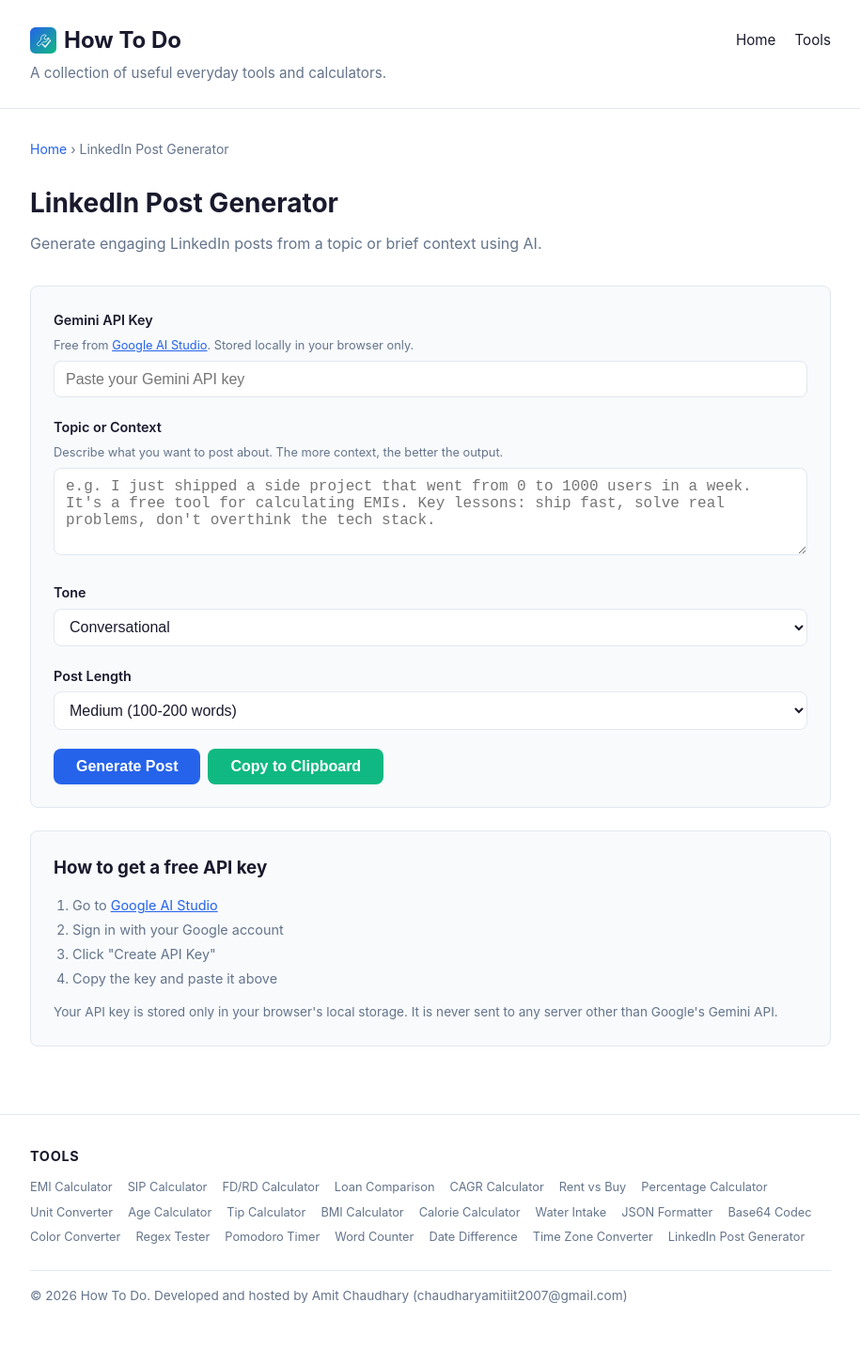
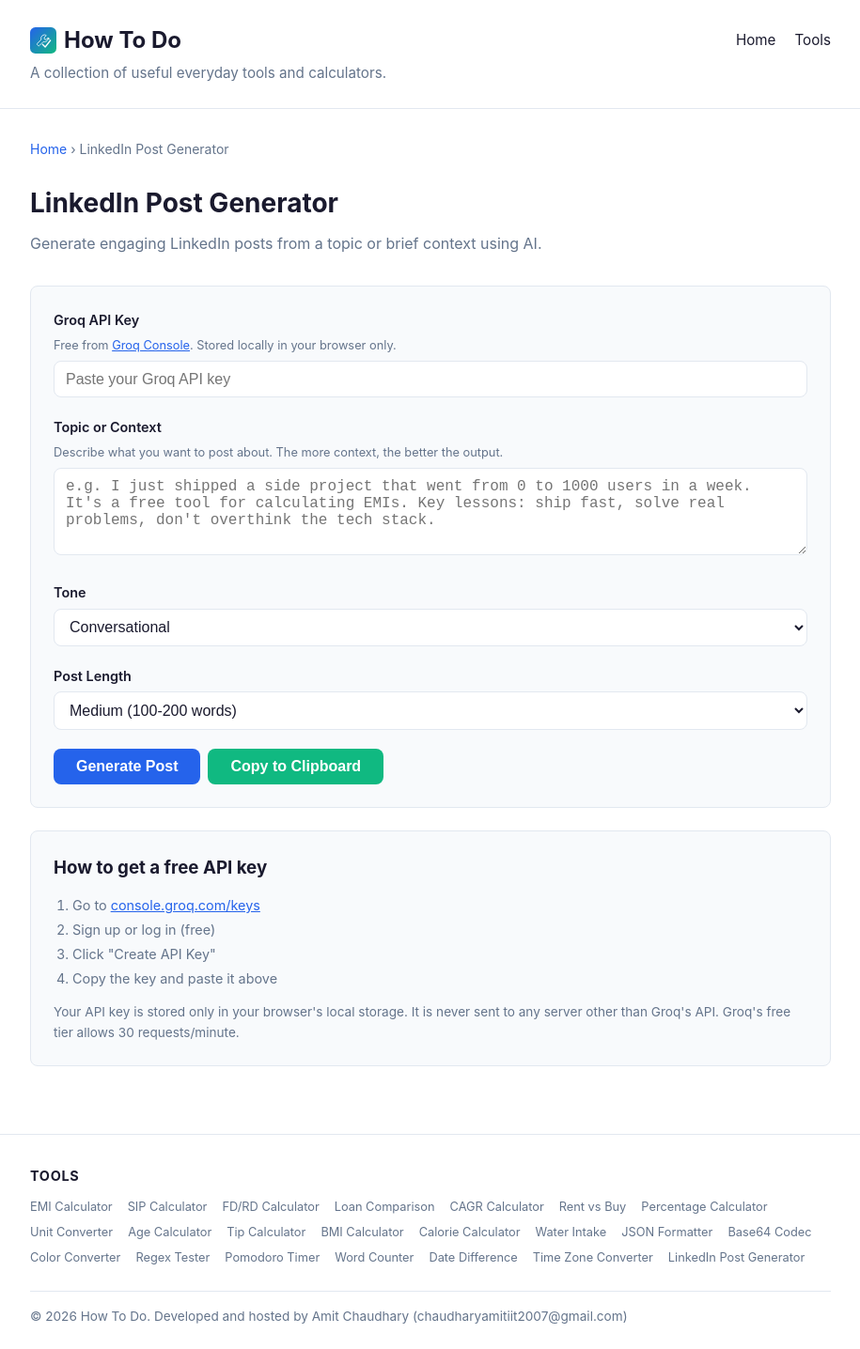
Before and after one commit to chaudhary/how-to-do, a Jekyll site: the page built from tools/linkedin-post-generator.html, in a window 1280 px wide. Shown: the whole page at 94% size, without its empty margins (182-1097 px from the left). Built offline with Jekyll 4.4.1, drawn with Linux system fonts in a browser that asks for light colours; before the commit the page ends 1415 px from its top, so only the background shows below that.

Commit message:
Switch LinkedIn Post Generator from Gemini to Groq
Gemini free tier hitting 429 rate limits on new keys. Switched to
Groq API with Llama 3.3 70B. Free tier: 30 req/min, much more
reliable. Uses OpenAI-compatible chat completions endpoint.

Co-Authored-By: Claude Opus 4.6 (1M context) <noreply@anthropic.com>

```diff
--- a/tools/linkedin-post-generator.html
+++ b/tools/linkedin-post-generator.html
@@ -10,9 +10,9 @@ title: LinkedIn Post Generator
 
 <div class="calc-form">
   <div class="form-group">
-    <label for="apiKey">Gemini API Key</label>
-    <div class="hint">Free from <a href="https://aistudio.google.com/apikey" target="_blank" rel="noopener" style="color:var(--color-primary);">Google AI Studio</a>. Stored locally in your browser only.</div>
-    <input type="password" id="apiKey" placeholder="Paste your Gemini API key">
+    <label for="apiKey">Groq API Key</label>
+    <div class="hint">Free from <a href="https://console.groq.com/keys" target="_blank" rel="noopener" style="color:var(--color-primary);">Groq Console</a>. Stored locally in your browser only.</div>
+    <input type="password" id="apiKey" placeholder="Paste your Groq API key">
   </div>
   <div class="form-group">
     <label for="topic">Topic or Context</label>
@@ -58,23 +58,22 @@ title: LinkedIn Post Generator
 <div class="calc-form" style="margin-top:1.5rem;">
   <h3 style="margin-bottom:0.75rem;">How to get a free API key</h3>
   <ol style="padding-left:1.25rem;color:var(--color-muted);font-size:0.9rem;line-height:1.8;">
-    <li>Go to <a href="https://aistudio.google.com/apikey" target="_blank" rel="noopener" style="color:var(--color-primary);">Google AI Studio</a></li>
-    <li>Sign in with your Google account</li>
+    <li>Go to <a href="https://console.groq.com/keys" target="_blank" rel="noopener" style="color:var(--color-primary);">console.groq.com/keys</a></li>
+    <li>Sign up or log in (free)</li>
     <li>Click "Create API Key"</li>
     <li>Copy the key and paste it above</li>
   </ol>
-  <p style="font-size:0.85rem;color:var(--color-muted);margin-top:0.75rem;">Your API key is stored only in your browser's local storage. It is never sent to any server other than Google's Gemini API.</p>
+  <p style="font-size:0.85rem;color:var(--color-muted);margin-top:0.75rem;">Your API key is stored only in your browser's local storage. It is never sent to any server other than Groq's API. Groq's free tier allows 30 requests/minute.</p>
 </div>
 
 <script>
-// Persist API key in localStorage
 (function() {
-  var saved = localStorage.getItem('gemini_api_key');
+  var saved = localStorage.getItem('groq_api_key');
   if (saved) document.getElementById('apiKey').value = saved;
 })();
 
 document.getElementById('apiKey').addEventListener('change', function() {
-  localStorage.setItem('gemini_api_key', this.value.trim());
+  localStorage.setItem('groq_api_key', this.value.trim());
 });
 
 async function generate() {
@@ -91,7 +90,7 @@ async function generate() {
   errorDiv.style.display = 'none';
 
   if (!apiKey) {
-    errorDiv.textContent = 'Please enter your Gemini API key.';
+    errorDiv.textContent = 'Please enter your Groq API key.';
     errorDiv.style.display = 'block';
     return;
   }
@@ -101,11 +100,13 @@ async function generate() {
     return;
   }
 
-  localStorage.setItem('gemini_api_key', apiKey);
+  localStorage.setItem('groq_api_key', apiKey);
 
   var lengthGuide = {short: 'under 100 words', medium: '100-200 words', long: '200-300 words'}[length];
 
-  var prompt = 'You are an expert LinkedIn content writer. Write a LinkedIn post based on the following input.\n\n' +
+  var systemPrompt = 'You are an expert LinkedIn content writer. You write posts that are authentic, engaging, and get real engagement. You never sound like AI. You never use em dashes.';
+
+  var userPrompt = 'Write a LinkedIn post based on the following:\n\n' +
     'Topic/Context: ' + topic + '\n\n' +
     'Tone: ' + tone + '\n' +
     'Length: ' + lengthGuide + '\n\n' +
```
Also changed, not shown: other parts of tools/linkedin-post-generator.html (+14 -9 lines).
